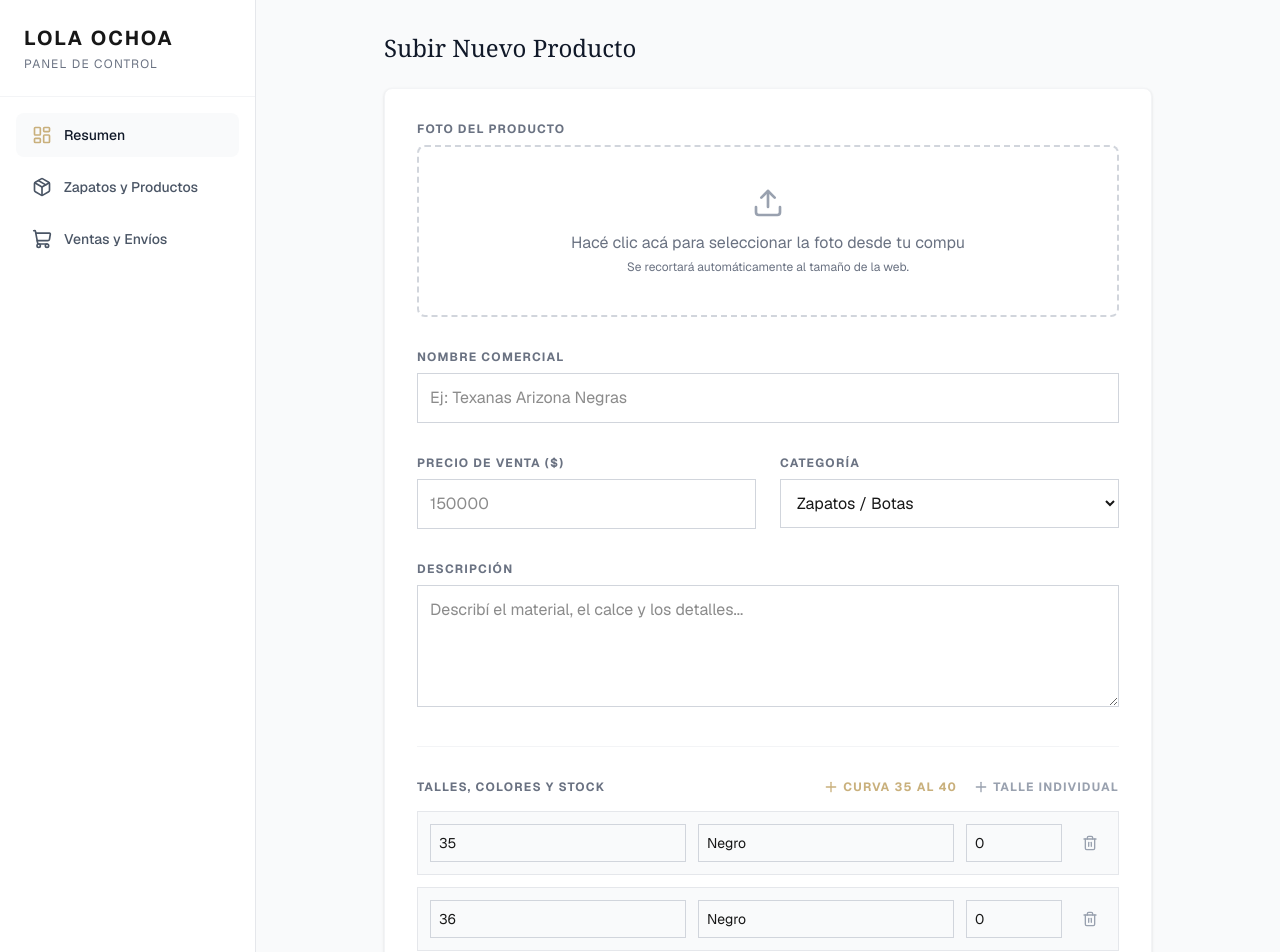
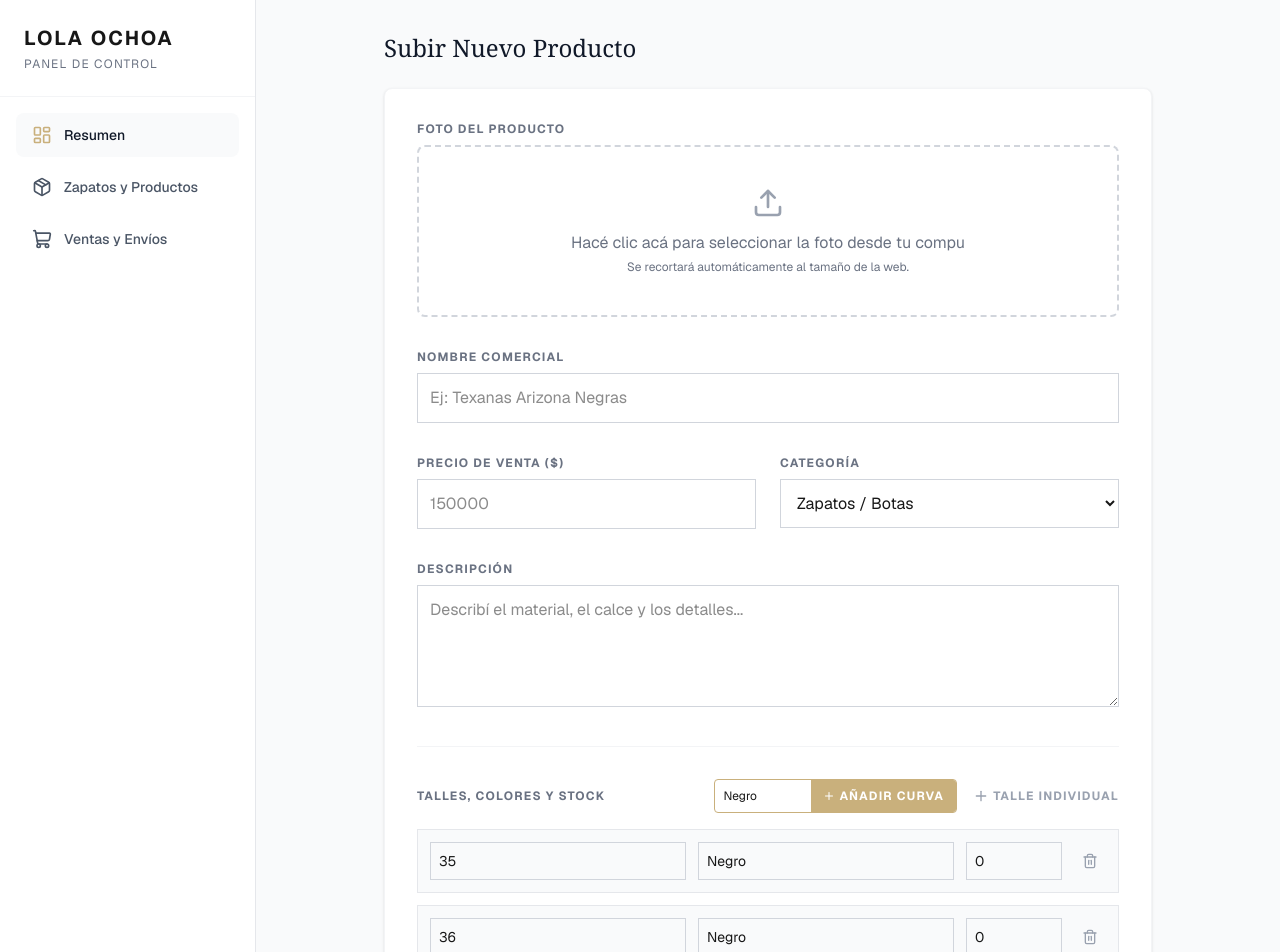
Before and after one commit to SunnyBritez/Lola-Ochoa, a Next.js app: page /admin/products/new in a window 1280 px wide. Shown: the top 952 px of the page. Built offline with nearby package versions, Linux system fonts and the light colour scheme.

Commit message:
feat: Custom curve colors input

```diff
--- a/src/app/admin/products/new/page.tsx
+++ b/src/app/admin/products/new/page.tsx
@@ -17,6 +17,8 @@ export default function NewProductPage() {
     category: "ZAPATOS",
   });
 
+  const [curveColor, setCurveColor] = useState("Negro");
+
   const [variants, setVariants] = useState(
     [35, 36, 37, 38, 39, 40].map(size => ({ size: size.toString(), color: "Negro", stock: "0" }))
   );
@@ -28,7 +30,7 @@ export default function NewProductPage() {
   const addColorCurve = () => {
     const newVariants = [35, 36, 37, 38, 39, 40].map(size => ({
       size: size.toString(),
-      color: "Negro",
+      color: curveColor || "Negro",
       stock: "0"
     }));
     setVariants([...variants, ...newVariants]);
@@ -175,14 +177,23 @@ export default function NewProductPage() {
         <div className="border-t border-gray-100 pt-8">
           <div className="flex justify-between items-center mb-4">
             <label className="block text-xs font-bold text-gray-500 uppercase tracking-widest">Talles, Colores y Stock</label>
-            <div className="flex gap-4">
-              <button
-                type="button"
-                onClick={addColorCurve}
-                className="text-xs uppercase tracking-widest font-bold text-[#c9b07c] hover:text-black flex items-center gap-1 transition-colors"
-              >
-                <Plus className="w-4 h-4" /> Curva 35 al 40
-              </button>
+            <div className="flex gap-4 items-center">
+              <div className="flex items-center border border-[#c9b07c] rounded overflow-hidden">
+                <input
+                  type="text"
+                  value={curveColor}
+                  onChange={e => setCurveColor(e.target.value)}
+                  className="w-24 text-xs px-2 py-2 outline-none"
+                  placeholder="Color..."
+                />
+                <button
+                  type="button"
+                  onClick={addColorCurve}
+                  className="text-xs uppercase tracking-widest font-bold bg-[#c9b07c] text-white hover:bg-black px-3 py-2 flex items-center gap-1 transition-colors"
+                >
+                  <Plus className="w-3 h-3" /> Añadir Curva
+                </button>
+              </div>
               <button
                 type="button"
                 onClick={addVariant}
```
